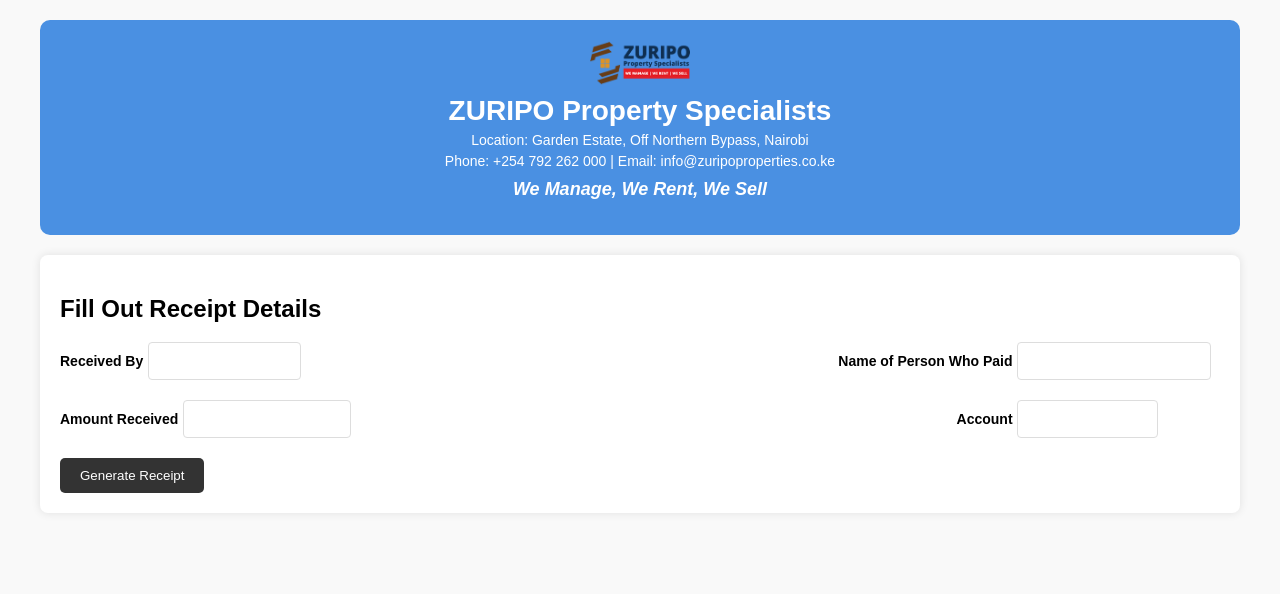
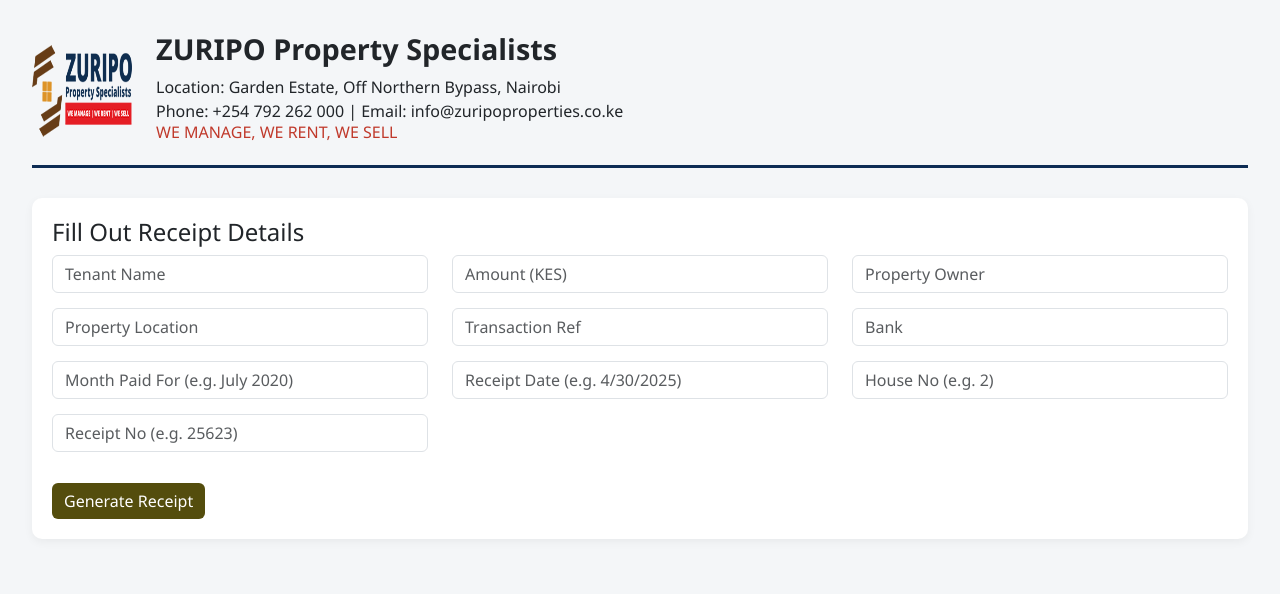
Before and after one commit to 22koki/property_managment_system, a Flask app: template property_management/templates/receipts.html in a window 1280 px wide. Shown: the top 594 px of the page. Run offline with Flask 3, Linux system fonts and the light colour scheme; the template is opened without the code that fills it, so the values that code supplies are empty; some libraries are stand-ins or nearby versions.

Commit message:
receipt working

```diff
--- a/property_management/templates/receipts.html
+++ b/property_management/templates/receipts.html
@@ -2,267 +2,249 @@
 <html lang="en">
 <head>
   <meta charset="UTF-8">
-    <meta name="viewport" content="width=device-width, initial-scale=1.0">
-    <title>Receipt</title>
+  <title>Rental Receipt Generator</title>
+  <link href="https://cdn.jsdelivr.net/npm/bootstrap@5.3.3/dist/css/bootstrap.min.css" rel="stylesheet">
+  <script src="https://cdnjs.cloudflare.com/ajax/libs/html2pdf.js/0.10.1/html2pdf.bundle.min.js"></script>
   <style>
     body {
-            font-family: Arial, sans-serif;
-            margin: 0;
-            padding: 0;
-            background-color: #f9f9f9;
+      background-color: #f4f6f8;
+      padding: 2rem;
+      font-family: 'Segoe UI', Tahoma, Geneva, Verdana, sans-serif;
     }
-
-        .container {
-            max-width: 1200px;
-            margin: 0 auto;
-            padding: 20px;
+    .header {
+      border-bottom: 3px solid #0d2c54;
+      margin-bottom: 30px;
+      padding-bottom: 15px;
     }
-
-        header {
-            text-align: center;
-            background-color: #4a90e2;
-            color: white;
+    .logo img {
+      width: 100px;
+      height: 100px;
+    }
+    .company-details h1 {
+      font-size: 1.8rem;
+      font-weight: bold;
+    }
+    .company-details h2 {
+      font-size: 1rem;
+      color: #c0392b;
+      text-transform: uppercase;
+    }
+    .form-section {
+      background: #ffffff;
       padding: 20px;
       border-radius: 10px;
-            margin-bottom: 20px;
+      box-shadow: 0px 3px 10px rgba(0, 0, 0, 0.05);
     }
-
-        header h1 {
-            margin: 5px 0;
-            font-size: 28px;
+    .form-control {
+      margin-bottom: 15px;
     }
-
-        header p {
-            margin: 5px 0;
+    .btn-primary {
+      background-color: #544d0d;
+      border: none;
+    }
+    .btn-group {
+      margin-top: 20px;
+    }
+    .receipt {
+      border: 2px solid #000;
+      padding: 20px;
+      background-color: #ffffff;
+      margin-top: 30px;
+      font-size: 16px;
+      border-radius: 10px;
+    }
+    .receipt .row {
+      margin-bottom: 10px;
+    }
+    .highlight {
+      background-color: #e48305;
+      color: white;
+      font-weight: bold;
+      padding: 4px 6px;
+      border-radius: 3px;
+    }
+    .outstanding {
+      background-color: red;
+      color: white;
+      font-weight: bold;
+      padding: 3px 6px;
+      border-radius: 3px;
+    }
+    .footer-note {
+      background-color: #e9ecef;
+      padding: 12px;
       font-size: 14px;
+      margin-top: 20px;
+      border-left: 4px solid #0d2c54;
     }
-
-        header h2 {
-            margin-top: 10px;
-            font-size: 18px;
-            font-style: italic;
-        }
-
-        .form-section {
-            background-color: #ffffff;
-            padding: 20px;
-            margin-top: 20px;
-            border-radius: 8px;
-            box-shadow: 0 0 10px rgba(0, 0, 0, 0.1);
-        }
-
-        .form-group {
-            margin-bottom: 20px;
-            display: flex;
-            justify-content: space-between;
-        }
-
-        .form-group label {
-            font-size: 14px;
-            font-weight: bold;
-            width: 45%;
-        }
-
-        .form-control {
-            width: 45%;
-            padding: 10px;
-            font-size: 14px;
-            border: 1px solid #ddd;
-            border-radius: 4px;
-        }
-
-        button {
-            padding: 10px 20px;
-            background-color: #333;
-            color: white;
-            border: none;
-            border-radius: 5px;
-            cursor: pointer;
-        }
-
-        button:hover {
-            background-color: #555;
-        }
-
-        #receipt-preview {
-            background-color: #fff;
-            padding: 20px;
-            border-radius: 8px;
-            margin-top: 20px;
-            box-shadow: 0 0 10px rgba(0, 0, 0, 0.1);
-        }
-
     .receipt-header {
       display: flex;
       justify-content: space-between;
-            align-items: center;
+      align-items: flex-start;
+      flex-wrap: wrap;
       margin-bottom: 20px;
+      border-bottom: 3px solid #000;
+      padding-bottom: 10px;
     }
-
-        .receipt-highlight {
-            background-color: #d0e5ff;
+    .receipt-header-box {
+      font-size: 16px;
+      font-weight: bold;
+      background-color: #1b3b6f;
+      color: white;
+      min-width: 260px;
+      border-radius: 5px;
+      overflow: hidden;
+    }
+    .receipt-header-box div {
       padding: 10px;
-            border-radius: 5px;
-            text-align: right;
-            color: #333;
+    }
+    .receipt-header-box .title {
+      background-color: #0d2c54;
+      text-align: center;
+      font-size: 22px;
       font-weight: bold;
     }
+    .receipt-header-box .shade-1 { background-color: #123765; }
+    .receipt-header-box .shade-2 { background-color: #1b3b6f; }
+    .receipt-header-box .shade-3 { background-color: #2b4b8c; }
+    .company-details p { margin: 0; }
 
-        .main-info {
-            display: flex;
-            flex-direction: column;
-            align-items: start;
-            margin-bottom: 20px;
+    @media print {
+      .form-section, .btn-group {
+        display: none;
       }
-
-        .main-info p {
-            background-color: #fdd663;
-            padding: 8px 10px;
-            border-radius: 5px;
-            margin: 5px 0;
-            font-size: 14px;
-            font-weight: bold;
-            display: flex;
-            justify-content: space-between;
+      body {
+        padding: 0;
       }
-
-        .main-info p span:first-child {
-            color: black;
-            width: 150px;
-        }
-
-        .horizontal-info {
-            display: flex;
-            justify-content: space-between;
-            margin-top: 20px;
-        }
-
-        .horizontal-info div {
-            width: 48%;
-        }
-
-        .horizontal-info div p {
-            margin: 5px 0;
-            font-size: 14px;
     }
   </style>
 </head>
 <body>
-    <div class="container">
+
 <!-- Header -->
-        <header>
+<header class="header d-flex align-items-center gap-4">
   <div class="logo">
-                <img src="/property_management/static/uploads/t.png" alt="ZURIPO Logo" width="100">
+    <img src="/property_management/static/uploads/t.png" alt="ZURIPO Logo">
   </div>
+  <div class="company-details">
     <h1>ZURIPO Property Specialists</h1>
     <p>Location: Garden Estate, Off Northern Bypass, Nairobi</p>
     <p>Phone: +254 792 262 000 | Email: info@zuripoproperties.co.ke</p>
     <h2>We Manage, We Rent, We Sell</h2>
+  </div>
 </header>
 
-        <!-- Fill-out Form Section -->
-        <section class="form-section">
-            <h2>Fill Out Receipt Details</h2>
-            <form id="receipt-form">
-                <div class="form-group">
-                    <div>
-                        <label for="received-by">Received By</label>
-                        <input type="text" id="received-by" class="form-control" required>
+<!-- Form Section -->
+<div class="form-section mb-4">
+  <h4>Fill Out Receipt Details</h4>
+  <div class="row">
+    <div class="col-md-4"><input class="form-control" id="tenant" placeholder="Tenant Name"></div>
+    <div class="col-md-4"><input class="form-control" id="amount" placeholder="Amount (KES)"></div>
+    <div class="col-md-4"><input class="form-control" id="owner" placeholder="Property Owner"></div>
   </div>
-                    <div>
-                        <label for="payer-name">Name of Person Who Paid</label>
-                        <input type="text" id="payer-name" class="form-control" required>
+  <div class="row">
+    <div class="col-md-4"><input class="form-control" id="location" placeholder="Property Location"></div>
+    <div class="col-md-4"><input class="form-control" id="transaction" placeholder="Transaction Ref"></div>
+    <div class="col-md-4"><input class="form-control" id="bank" placeholder="Bank"></div>
+  </div>
+  <div class="row">
+    <div class="col-md-4"><input class="form-control" id="month" placeholder="Month Paid For (e.g. July 2020)"></div>
+    <div class="col-md-4"><input class="form-control" id="date" placeholder="Receipt Date (e.g. 4/30/2025)"></div>
+    <div class="col-md-4"><input class="form-control" id="house" placeholder="House No (e.g. 2)"></div>
+  </div>
+  <div class="row">
+    <div class="col-md-4"><input class="form-control" id="receiptno" placeholder="Receipt No (e.g. 25623)"></div>
+  </div>
+  <button class="btn btn-primary mt-3" onclick="generateReceipt()">Generate Receipt</button>
+</div>
+
+<!-- Buttons -->
+<div class="btn-group" id="action-buttons" style="display:none;">
+  <button class="btn btn-secondary me-2" onclick="window.print()">🖨️ Print</button>
+  <button class="btn btn-success" onclick="downloadPDF()">📄 Export as PDF</button>
+</div>
+
+<!-- Receipt -->
+<div id="generated-receipt" class="receipt" style="display:none;">
+  <div class="receipt-header">
+    <div class="d-flex flex-column align-items-start">
+      <div class="logo mb-2">
+        <img src="/property_management/static/uploads/t.png" alt="ZURIPO Logo">
+      </div>
+      <div class="company-details">
+        <h1>ZURIPO Property Specialists</h1>
+        <p>Location: Garden Estate, Off Northern Bypass, Nairobi</p>
+        <p>Phone: +254 792 262 000 | Email: info@zuripoproperties.co.ke</p>
+        <h2>We Manage, We Rent, We Sell</h2>
       </div>
     </div>
-                <div class="form-group">
-                    <div>
-                        <label for="amount-received">Amount Received</label>
-                        <input type="number" id="amount-received" class="form-control" required>
-                    </div>
-                    <div>
-                        <label for="account">Account</label>
-                        <input type="text" id="account" class="form-control" required>
-                    </div>
-                </div>
-                <!-- Other fields -->
-                <button type="button" onclick="generateReceipt()">Generate Receipt</button>
-
-            </form>
-        </section>
-
-        <!-- Receipt Preview Section -->
-        <section id="receipt-preview" style="display: none;">
-            <div class="receipt-header">
-                <div class="receipt-highlight">
-                    <p>Receipt Date: <span id="receipt-date"></span></p>
-                    <p>Receipt No: <span id="receipt-no"></span></p>
-                    <p>House No: <span id="house-no-preview"></span></p>
+    <div class="receipt-header-box">
+      <div class="title">RENTAL RECEIPT</div>
+      <div class="shade-1">Receipt Date: <span id="r-date"></span></div>
+      <div class="shade-2">Receipt No.: <span id="r-receiptno"></span></div>
+      <div class="shade-3">House No.: <span id="r-house"></span></div>
     </div>
   </div>
 
-            <div class="main-info">
-                <p><span>Received By:</span> <span id="received-by-preview"></span></p>
-                <p><span>Received From:</span> <span id="payer-name-preview"></span></p>
-                <p><span>Amount Received:</span> <span id="amount-received-preview"></span></p>
-                <p><span>For Account:</span> <span id="account-preview"></span></p>
-                <p><span>Months Of:</span> <span id="months-preview"></span></p>
+  <div class="row">
+    <div class="col-md-6"><span class="highlight">RECEIVED WITH THANKS</span>: <span id="r-tenant"></span></div>
+    <div class="col-md-6"><span class="highlight">Property Location</span>: <span id="r-location"></span></div>
+  </div>
+  <div class="row">
+    <div class="col-md-6"><span class="highlight">AMOUNT RECEIVED (KES)</span>: <span id="r-amount"></span></div>
+    <div class="col-md-6"><span class="highlight">Property Owner</span>: <span id="r-owner"></span></div>
+  </div>
+  <div class="row">
+    <div class="col-md-6"><span class="highlight">FOR ACCOUNT</span>: [Rent] [Garbage] [Water] [Security]</div>
+    <div class="col-md-6"><span class="highlight">Transaction Ref</span>: <span id="r-transaction"></span></div>
+  </div>
+  <div class="row">
+    <div class="col-md-6"><span class="highlight">FOR THE MONTH(S) OF</span>: <span id="r-month"></span></div>
+    <div class="col-md-6"><span class="highlight">Bank</span>: <span id="r-bank"></span></div>
+  </div>
+  <div class="row">
+    <div class="col-md-6 text-end"><span class="highlight">AMOUNT OUTSTANDING:</span> <span class="outstanding">###</span></div>
+    <div class="col-md-6"><span class="highlight">AMOUNT PAID:</span> ###</div>
+  </div>
+  <div class="row">
+    <div class="col-md-12"><span class="text-danger fw-bold">BALANCE DUE:</span> _____________________</div>
   </div>
 
-            <div class="horizontal-info">
-                <div>
-                    <p>Property Location: <span id="property-location-preview"></span></p>
-                    <p>Property Owner: <span id="property-owner-preview"></span></p>
-                    <p>Transaction Ref: <span id="reference-no-preview"></span></p>
+  <div class="footer-note">
+    [Thank you for your Tenancy with Us] <br>
+    For any inquiries about this Receipt, PLEASE contact us
   </div>
-                <div>
-                    <p>Amount Outstanding: <span id="amount-outstanding-preview"></span></p>
-                    <p>Amount Paid: <span id="amount-paid-preview"></span></p>
-                    <p>Balance Due: <span id="balance-due-preview"></span></p>
-                </div>
-            </div>
-        </section>
 </div>
 
 <script>
   function generateReceipt() {
-        // Retrieve form values
-        const receivedBy = document.getElementById("received-by").value;
-        const payerName = document.getElementById("payer-name").value;
-        const amountReceived = document.getElementById("amount-received").value;
-        const account = document.getElementById("account").value;
+    document.getElementById('r-tenant').innerText = document.getElementById('tenant').value;
+    document.getElementById('r-amount').innerText = document.getElementById('amount').value + " only";
+    document.getElementById('r-owner').innerText = document.getElementById('owner').value;
+    document.getElementById('r-location').innerText = document.getElementById('location').value;
+    document.getElementById('r-transaction').innerText = document.getElementById('transaction').value;
+    document.getElementById('r-bank').innerText = document.getElementById('bank').value;
+    document.getElementById('r-month').innerText = document.getElementById('month').value;
+    document.getElementById('r-date').innerText = document.getElementById('date').value;
+    document.getElementById('r-house').innerText = document.getElementById('house').value;
+    document.getElementById('r-receiptno').innerText = document.getElementById('receiptno').value;
 
-        // Simulate other fields for preview (can be filled later from form or dynamic inputs)
-        const receiptDate = new Date().toLocaleDateString();
-        const receiptNo = Math.floor(Math.random() * 1000000); // Generate a random receipt number
-        const houseNo = "A-101"; // Example house number
-        const months = "Jan - Mar 2024"; // Example months of payment
-        const propertyLocation = "Garden Estate";
-        const propertyOwner = "John Doe";
-        const transactionRef = "TXN12345"; // Example reference
-        const amountOutstanding = "10,000";
-        const amountPaid = amountReceived; // Using amount received
-        const balanceDue = "0"; // Example balance due (change logic as needed)
-
-        // Fill in the receipt preview section
-        document.getElementById("receipt-date").innerText = receiptDate;
-        document.getElementById("receipt-no").innerText = receiptNo;
-        document.getElementById("house-no-preview").innerText = houseNo;
-        document.getElementById("received-by-preview").innerText = receivedBy;
-        document.getElementById("payer-name-preview").innerText = payerName;
-        document.getElementById("amount-received-preview").innerText = amountReceived;
-        document.getElementById("account-preview").innerText = account;
-        document.getElementById("months-preview").innerText = months;
-        document.getElementById("property-location-preview").innerText = propertyLocation;
-        document.getElementById("property-owner-preview").innerText = propertyOwner;
-        document.getElementById("reference-no-preview").innerText = transactionRef;
-        document.getElementById("amount-outstanding-preview").innerText = amountOutstanding;
-        document.getElementById("amount-paid-preview").innerText = amountPaid;
-        document.getElementById("balance-due-preview").innerText = balanceDue;
-
-        // Show the receipt preview
-        document.getElementById("receipt-preview").style.display = "block";
+    document.getElementById('generated-receipt').style.display = 'block';
+    document.getElementById('action-buttons').style.display = 'block';
+    window.scrollTo({ top: document.getElementById('generated-receipt').offsetTop, behavior: 'smooth' });
   }
 
+  function downloadPDF() {
+    const element = document.getElementById('generated-receipt');
+    html2pdf().from(element).set({
+      margin: 0.5,
+      filename: 'Rental_Receipt.pdf',
+      image: { type: 'jpeg', quality: 0.98 },
+      html2canvas: { scale: 2 },
+      jsPDF: { unit: 'in', format: 'letter', orientation: 'portrait' }
+    }).save();
+  }
 </script>
+
 </body>
 </html>
```
Lines whose indentation alone changed are shown as unchanged.
